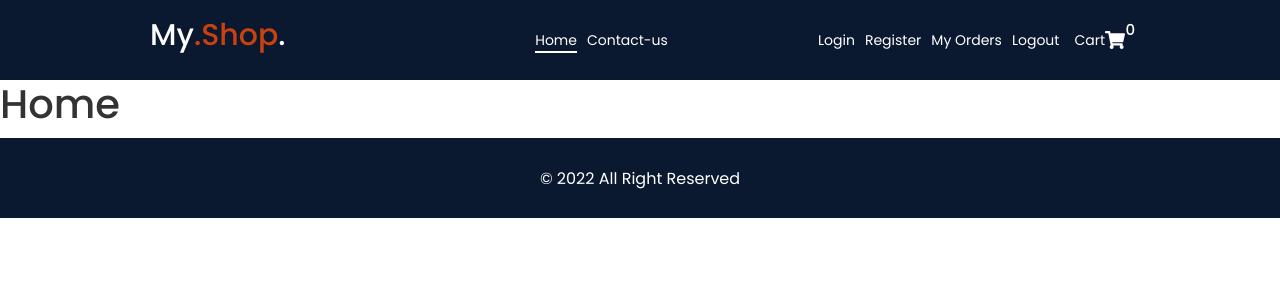
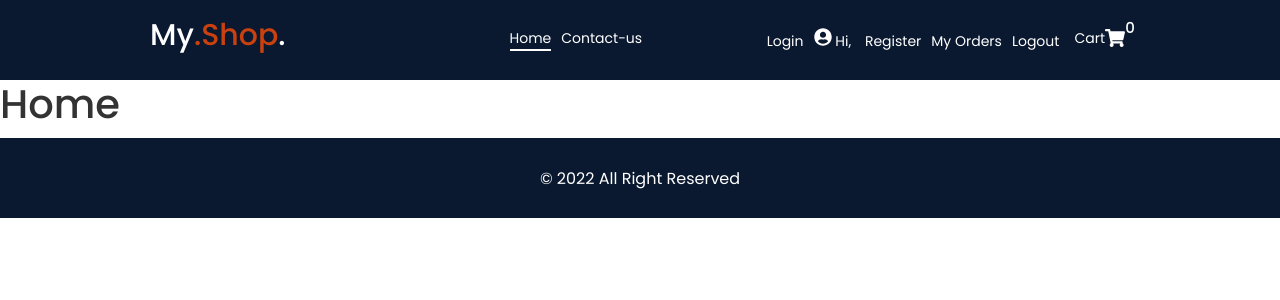
Before and after one commit to Oussama-Fajraoui/Your-House-Kit, a React (Create React App) app: page / in a window 1280 px wide. Shown: the top 300 px of the page. Built offline with nearby package versions, Linux system fonts and the light colour scheme; no server answers.

Commit message:
Displaying user name in the header after login

```diff
--- a/src/components/header/Header.js
+++ b/src/components/header/Header.js
@@ -1,9 +1,9 @@
-import React, { useState } from "react";
+import React, { useEffect, useState } from "react";
 import styles from "./Header.module.scss";
 import { Link, NavLink, useNavigate } from "react-router-dom";
-import { FaShoppingCart, FaTimes } from "react-icons/fa";
+import { FaShoppingCart, FaTimes, FaUserCircle } from "react-icons/fa";
 import { HiOutlineMenuAlt3 } from "react-icons/hi";
-import { signOut } from "firebase/auth";
+import { onAuthStateChanged, signOut } from "firebase/auth";
 import { auth } from "../../firebase/config";
 import { toast } from "react-toastify";
 
@@ -36,7 +36,9 @@ const activeLink = ({ isActive }) =>
 
 const Header = () => {
 
-  const [showMenu, setShowMenu] = useState(false) ;
+  const [showMenu, setShowMenu] = useState(false);
+  const [displayName, setdisplayName] = useState("") ;
+
   const navigate = useNavigate();
 
   const toggleMenu = () => {
@@ -56,7 +58,25 @@ const Header = () => {
       // An error happened.
       toast.error(error.message);
     });
-  }
+  };
+
+//Monitor currently sign in user :
+
+  useEffect(() => {
+    onAuthStateChanged(auth, (user) => {
+      if (user) {
+        // User is signed in, see docs for a list of available properties
+        // https://firebase.google.com/docs/reference/js/firebase.User
+        const uid = user.uid;
+        console.log(user.displayName)
+        setdisplayName(user.displayName)
+      } else {
+        // User is signed out
+        setdisplayName("")
+
+      }
+    });
+  }, [])
 
   return (
     <header>
@@ -69,36 +89,73 @@ const Header = () => {
 
           <div
           className={showMenu ? `${styles["nav-wrapper"]} ${styles["show-nav-wrapper"]}`
-          : `${styles["nav-wrapper"]}`} onClick={hideMenu}></div>
+          : `${styles["nav-wrapper"]}`} onClick={hideMenu}>
+
+          </div>
 
           <ul onClick={hideMenu}>
             <li className={styles["logo-mobile"]}>
               {logo}
-              <FaTimes size={22} color="#fff" onClick={hideMenu} />
+              <FaTimes
+                   size={22}
+                   color="#fff"
+                   onClick={hideMenu}
+              />
             </li>
+
             <li>
-              <NavLink to="/" className={activeLink}>
+              <NavLink
+                   to="/"
+                   className={activeLink}
+              >
                 Home
               </NavLink>
+
             </li>
+
             <li>
-              <NavLink to="/contact" className={activeLink}>
+              <NavLink
+                   to="/contact"
+                   className={activeLink}
+              >
                 Contact-us
               </NavLink>
             </li>
           </ul>
-          <div className={styles["header-right"]} onClick={hideMenu}>
+
+          <div
+               className={styles["header-right"]}
+               onClick={hideMenu}
+          >
             <span className={styles.links}>
-              <NavLink to="/login" className={activeLink}>
+              <NavLink
+                   to="/login"
+                   className={activeLink}
+              >
                 Login
               </NavLink>
-              <NavLink to="/register" className={activeLink}>
+
+              <a href="#">
+              <FaUserCircle
+                   size={18}
+              /> Hi, {displayName}
+              </a>
+              <NavLink
+                   to="/register"
+                   className={activeLink}>
                 Register
               </NavLink>
-              <NavLink to="/order-history" className={activeLink}>
+
+              <NavLink
+                   to="/order-history"
+                   className={activeLink}
+              >
                 My Orders
               </NavLink>
-              <NavLink to="/" onClick={logoutUser}>
+              <NavLink
+                   to="/"
+                   onClick={logoutUser}
+              >
                 Logout
               </NavLink>
             </span>
@@ -108,7 +165,10 @@ const Header = () => {
 
         <div className={styles["menu-icon"]}>
           {cart}
-          <HiOutlineMenuAlt3 size={28} onClick={toggleMenu} />
+          <HiOutlineMenuAlt3
+                 size={28}
+                 onClick={toggleMenu}
+          />
         </div>
       </div>
     </header>
```
